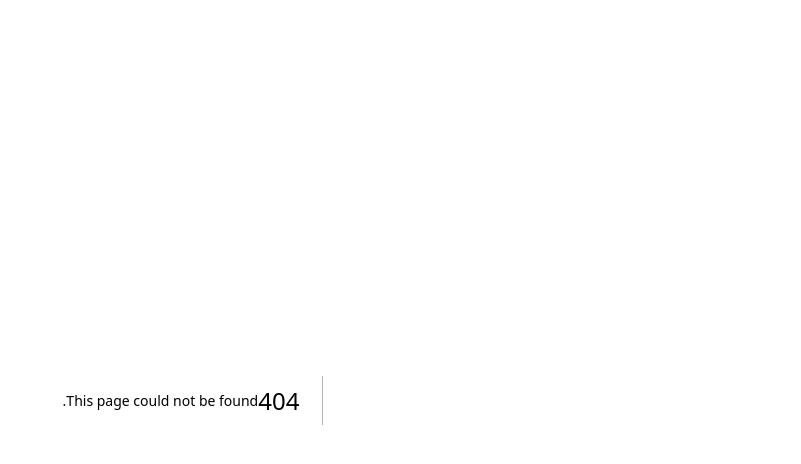
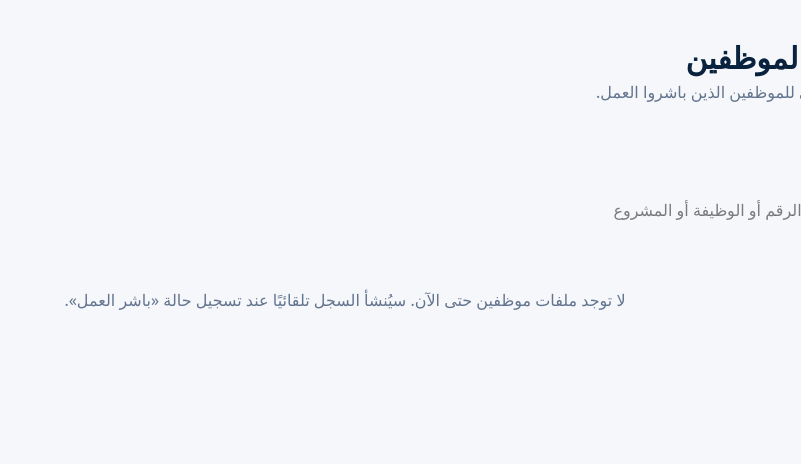
Before and after one commit to tempo033/HRanalysis, a Next.js app: page /employees in a window 1280 px wide. Before the commit this address had no page. Shown: the top 464 px of the page, without its empty margins (479-1280 px from the left). Built offline with nearby package versions, Linux system fonts and the light colour scheme; no server answers; the database is empty.

Commit message:
Add employee records list page

```diff
--- /dev/null
+++ b/app/employees/page.tsx
@@ -0,0 +1,19 @@
+'use client'
+
+import Link from 'next/link'
+import { useEffect, useMemo, useState } from 'react'
+import { ArrowLeft, Search, Users } from 'lucide-react'
+import { supabase } from '@/lib/supabase'
+
+type Employee = { id:string; employee_number:string|null; full_name:string; job_title:string|null; department:string|null; project_name:string|null; work_location:string|null; employment_status:string; hire_date:string|null }
+
+export default function EmployeesPage(){
+ const [employees,setEmployees]=useState<Employee[]>([]); const [search,setSearch]=useState(''); const [loading,setLoading]=useState(true)
+ useEffect(()=>{(async()=>{const {data}=await supabase.from('employee_records').select('id,employee_number,full_name,job_title,department,project_name,work_location,employment_status,hire_date').order('created_at',{ascending:false}); setEmployees((data||[]) as Employee[]); setLoading(false)})()},[])
+ const rows=useMemo(()=>employees.filter(e=>`${e.employee_number||''} ${e.full_name} ${e.job_title||''} ${e.department||''} ${e.project_name||''}`.toLowerCase().includes(search.toLowerCase())),[employees,search])
+ return <main className="min-h-screen bg-[#f5f7fa]" dir="rtl"><div className="max-w-7xl mx-auto p-5 md:p-8">
+  <header className="flex flex-col md:flex-row md:items-center justify-between gap-4 mb-7"><div className="flex items-center gap-4"><div className="w-14 h-14 rounded-2xl bg-[#09233f] text-[#d4a72c] grid place-items-center"><Users size={28}/></div><div><div className="text-sm text-[#b88618] font-bold">قسم رئيسي</div><h1 className="text-3xl font-black text-[#09233f]">ملفات الموظفين</h1><p className="text-slate-500 mt-1">السجل الفعلي للموظفين الذين باشروا العمل.</p></div></div><Link href="/" className="flex items-center gap-2 text-[#09233f] font-bold"><ArrowLeft size={18}/> الرئيسية</Link></header>
+  <section className="card overflow-hidden"><div className="p-4 border-b"><div className="relative"><Search className="absolute right-3 top-3 text-slate-400" size={18}/><input value={search} onChange={e=>setSearch(e.target.value)} placeholder="البحث بالاسم أو الرقم أو الوظيفة أو المشروع" className="w-full border rounded-xl pr-10 pl-3 py-2.5"/></div></div>
+  {loading?<div className="p-10 text-center text-slate-500">جاري التحميل...</div>:rows.length===0?<div className="p-10 text-center text-slate-500">لا توجد ملفات موظفين حتى الآن. سيُنشأ السجل تلقائيًا عند تسجيل حالة «باشر العمل».</div>:<div className="overflow-auto"><table className="w-full min-w-[900px]"><thead className="bg-[#09233f] text-white"><tr><th className="p-3 text-right">الموظف</th><th className="p-3 text-right">الوظيفة</th><th className="p-3 text-right">القسم</th><th className="p-3 text-right">المشروع</th><th className="p-3 text-right">الموقع</th><th className="p-3 text-right">المباشرة</th><th className="p-3 text-right">الحالة</th></tr></thead><tbody>{rows.map(e=><tr key={e.id} className="border-b hover:bg-slate-50"><td className="p-3"><Link href={`/employees/${e.id}`} className="font-bold text-[#09233f] hover:underline">{e.full_name}</Link><div className="text-xs text-slate-500">{e.employee_number||'بدون رقم وظيفي'}</div></td><td className="p-3">{e.job_title||'—'}</td><td className="p-3">{e.department||'—'}</td><td className="p-3">{e.project_name||'—'}</td><td className="p-3">{e.work_location||'—'}</td><td className="p-3">{e.hire_date||'—'}</td><td className="p-3"><span className="rounded-full bg-green-50 text-green-700 px-3 py-1 text-sm font-bold">{e.employment_status}</span></td></tr>)}</tbody></table></div>}</section>
+ </div></main>
+}
```
